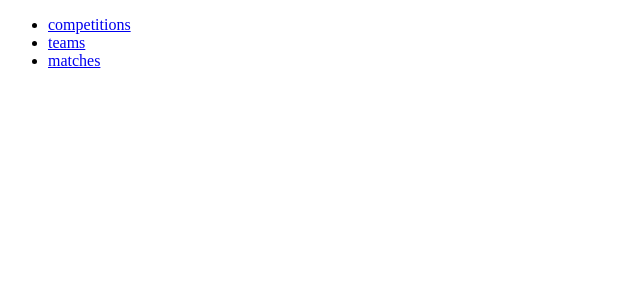
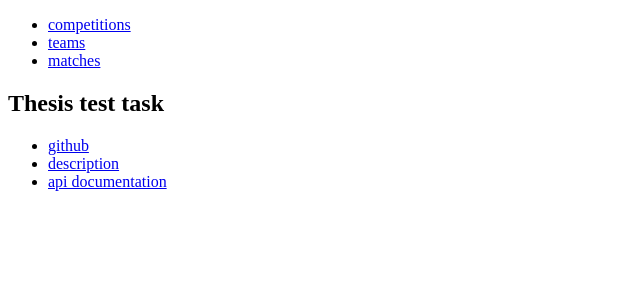
Before and after one commit to tinsoldat/football-stats, a Nuxt app: page / in a window 1280 px wide. Shown: the top 300 px of the page, without its empty margins (0-640 px from the left). Built offline with nearby package versions, Linux system fonts and the light colour scheme.

Commit message:
index page links

```diff
--- a/pages/index.vue
+++ b/pages/index.vue
@@ -2,4 +2,19 @@
 
 <template>
   <RouterView />
+  <h1>Thesis test task</h1>
+  <ul>
+    <li><a href="https://github.com/tinsoldat/football-stats">github</a></li>
+    <li>
+      <a
+        href="https://docs.google.com/document/d/1UM-hTYVYBKqlQnqsqEZwgn7Kj6u_x5Do8uyBhvSWkIQ"
+        >description</a
+      >
+    </li>
+    <li>
+      <a href="https://www.football-data.org/documentation/quickstart"
+        >api documentation</a
+      >
+    </li>
+  </ul>
 </template>
```
